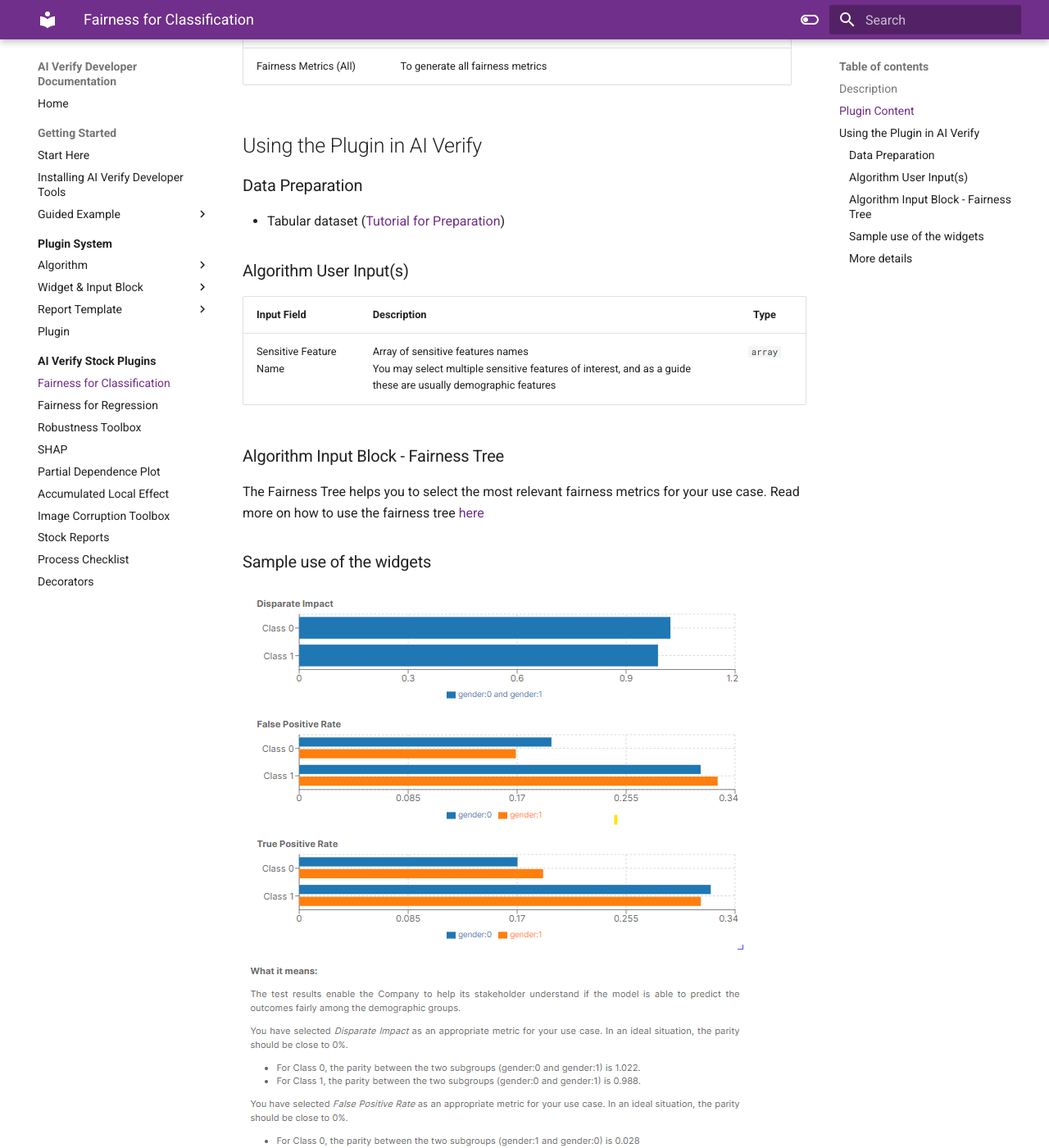
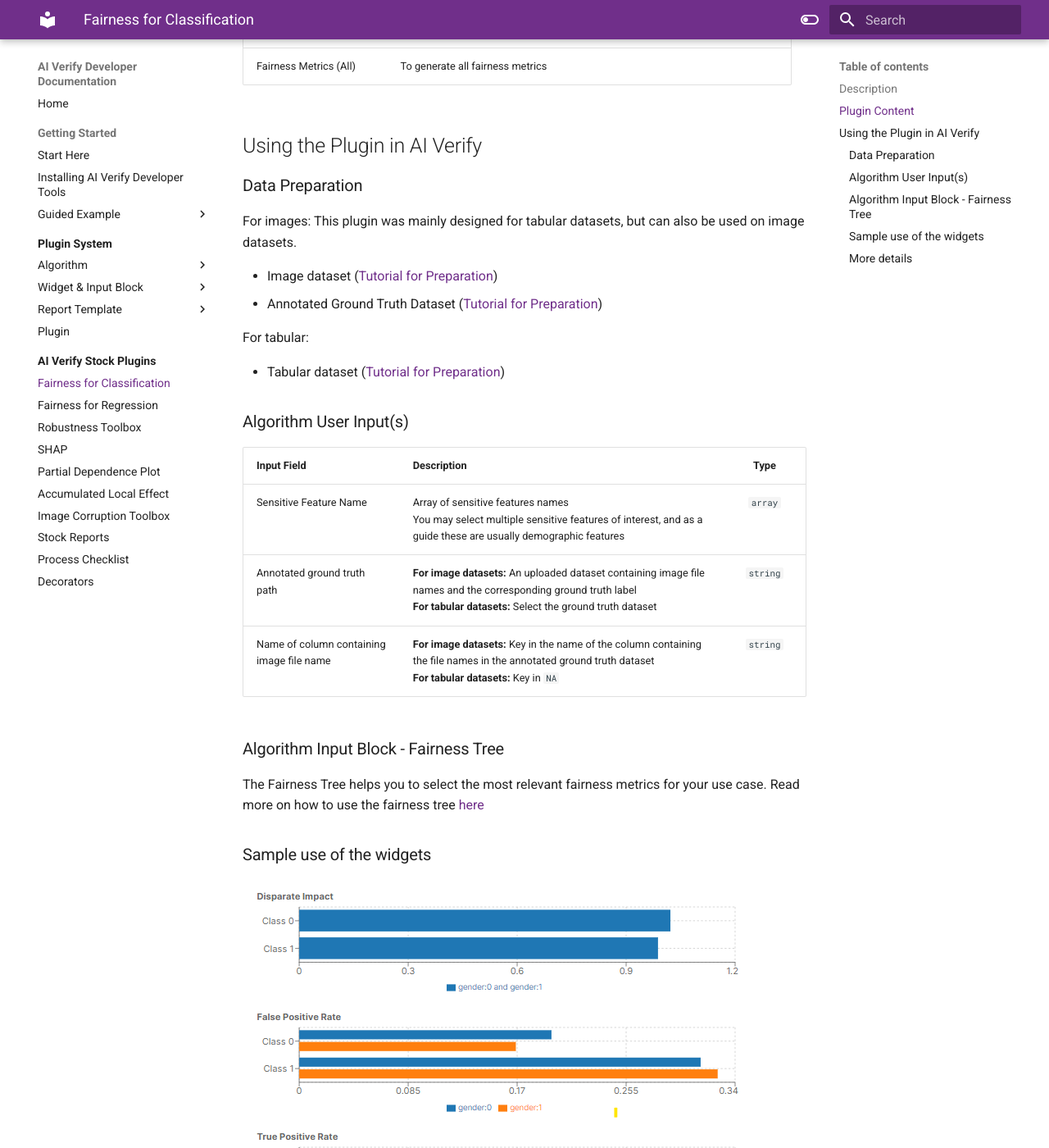
Before and after one commit to aiverify-foundation/aiverify-developer-tools, an MkDocs documentation site: the page built from docs/stock_plugins/fmtc.md, in a window 1280 px wide and 1400 px high, scrolled down 993 px. Shown: the whole window at 82% size. Built offline with MkDocs 1.6.1 and Material for MkDocs 9.7.7, drawn with Linux system fonts in a browser that asks for light colours.

Commit message:
updated input and output schema for FMTC image

````diff
--- a/docs/stock_plugins/fmtc.md
+++ b/docs/stock_plugins/fmtc.md
@@ -26,6 +26,14 @@
 
 ## Using the Plugin in AI Verify
 ### Data Preparation
+For images:
+This plugin was mainly designed for tabular datasets, but can also be used on image datasets.
+
+- Image dataset ([Tutorial for Preparation](https://imda-btg.github.io/aiverify/getting-started/prepare-image/#1-dataset-preparation))
+- Annotated Ground Truth Dataset ([Tutorial for Preparation](https://imda-btg.github.io/aiverify/getting-started/prepare-image/#2-annotated-ground-truth-dataset))
+
+For tabular:
+
 - Tabular dataset ([Tutorial for Preparation](https://imda-btg.github.io/aiverify/getting-started/prepare-tabular/))
 
 ### Algorithm User Input(s)
@@ -33,6 +41,8 @@
 |      Input Field       |            Description            |  Type   |
 | -------------------- | ------------------------------- | :-----: |
 | Sensitive Feature Name | Array of sensitive features names </br> You may select multiple sensitive features of interest, and as a guide these are usually demographic features | `array` |
+| Annotated ground truth path               | **For image datasets:** An uploaded dataset containing image file names and the corresponding ground truth label </br> **For tabular datasets:** Select the ground truth dataset | `string` |
+| Name of column containing image file name | **For image datasets:** Key in the name of the column containing the file names in the annotated ground truth dataset </br> **For tabular datasets:** Key in `NA`                                                                            | `string` |
 
 ### Algorithm Input Block - Fairness Tree
 The Fairness Tree helps you to select the most relevant fairness metrics for your use case. Read more on how to use the fairness tree [here](https://imda-btg.github.io/aiverify/how-to/use-fairness-tree/)
@@ -52,7 +62,7 @@
     "description": "A schema for algorithm plugin input arguments",
     "type": "object",
     "required": [
-        "sensitive_feature"
+        "sensitive_feature", "annotated_labels_path","file_name_label"
     ],
     "properties": {
         "sensitive_feature": {
@@ -63,9 +73,21 @@
                 "type": "string"
             },
             "minItems": 1
+        },
+        "annotated_labels_path": {
+            "title": "Annotated labels path",
+            "description": "Annotated labels path",
+            "type": "string",
+            "ui:widget": "selectDataset"
+        },
+        "file_name_label": {
+            "title": "Name of column containing image file names",
+            "description": "Key in the name of the column containing the file names in the annotated ground truth dataset",
+            "type": "string"
         }
     }
 }
+
 ```
 
 </details>
````
